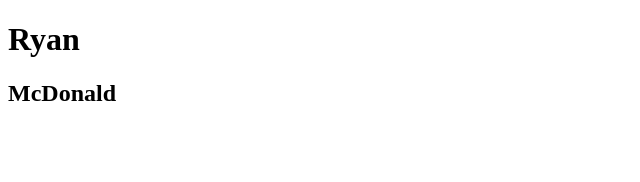
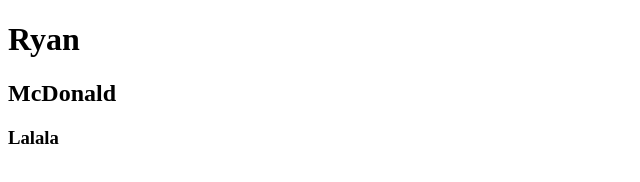
Before and after one commit to ryesung/coursera, a plain HTML site: page index.html in a window 1280 px wide. Shown: the full height of the page, 0-640 px from the left. Drawn offline with Linux system fonts and the light colour scheme.

Commit message:
testinggggg

```diff
--- a/index.html
+++ b/index.html
@@ -9,6 +9,7 @@
 <body style="border: red;">
   <h1>Ryan</h1>
   <h2>McDonald</h2>
+  <h3>Lalala</h3>
 
 </body>
 </html>
```
